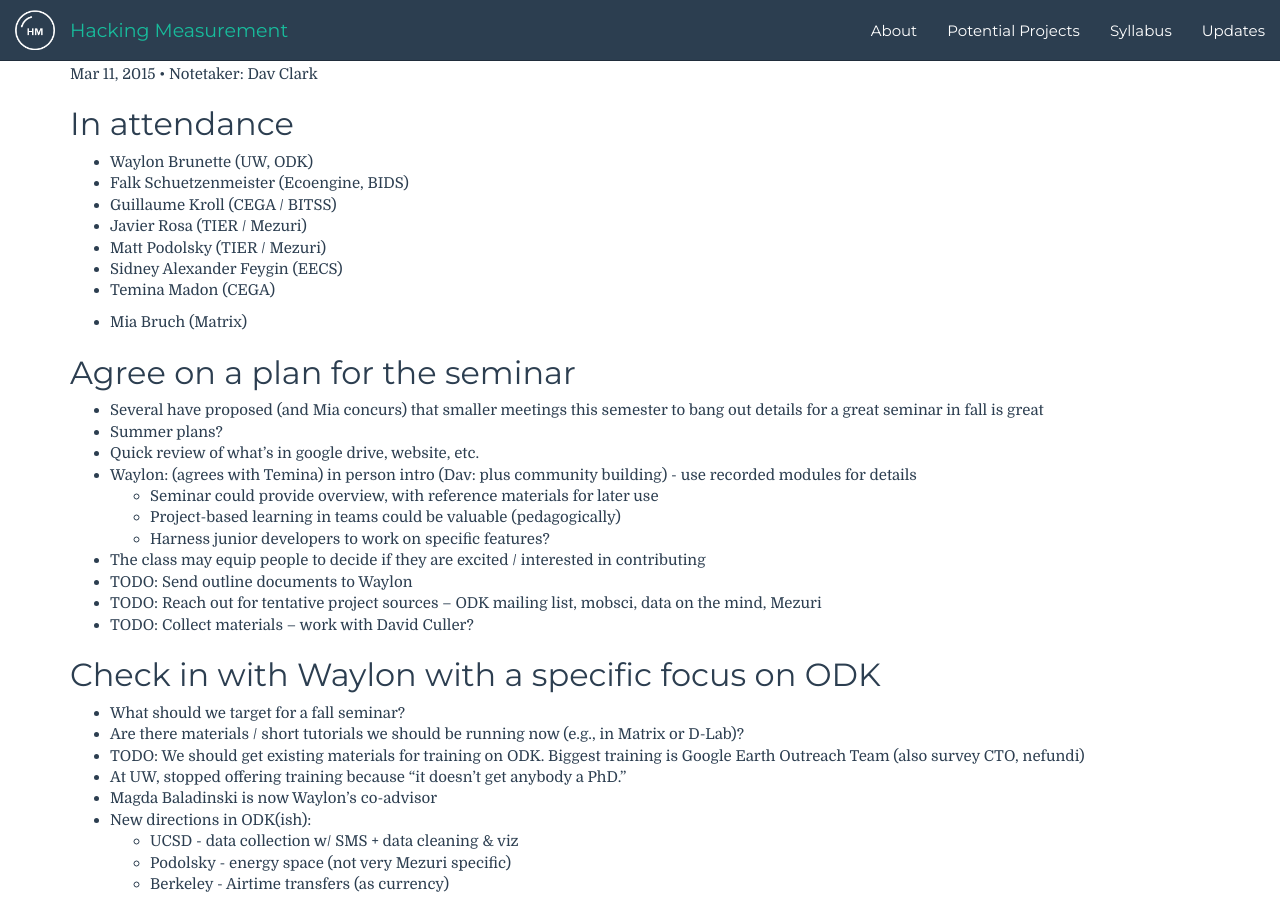
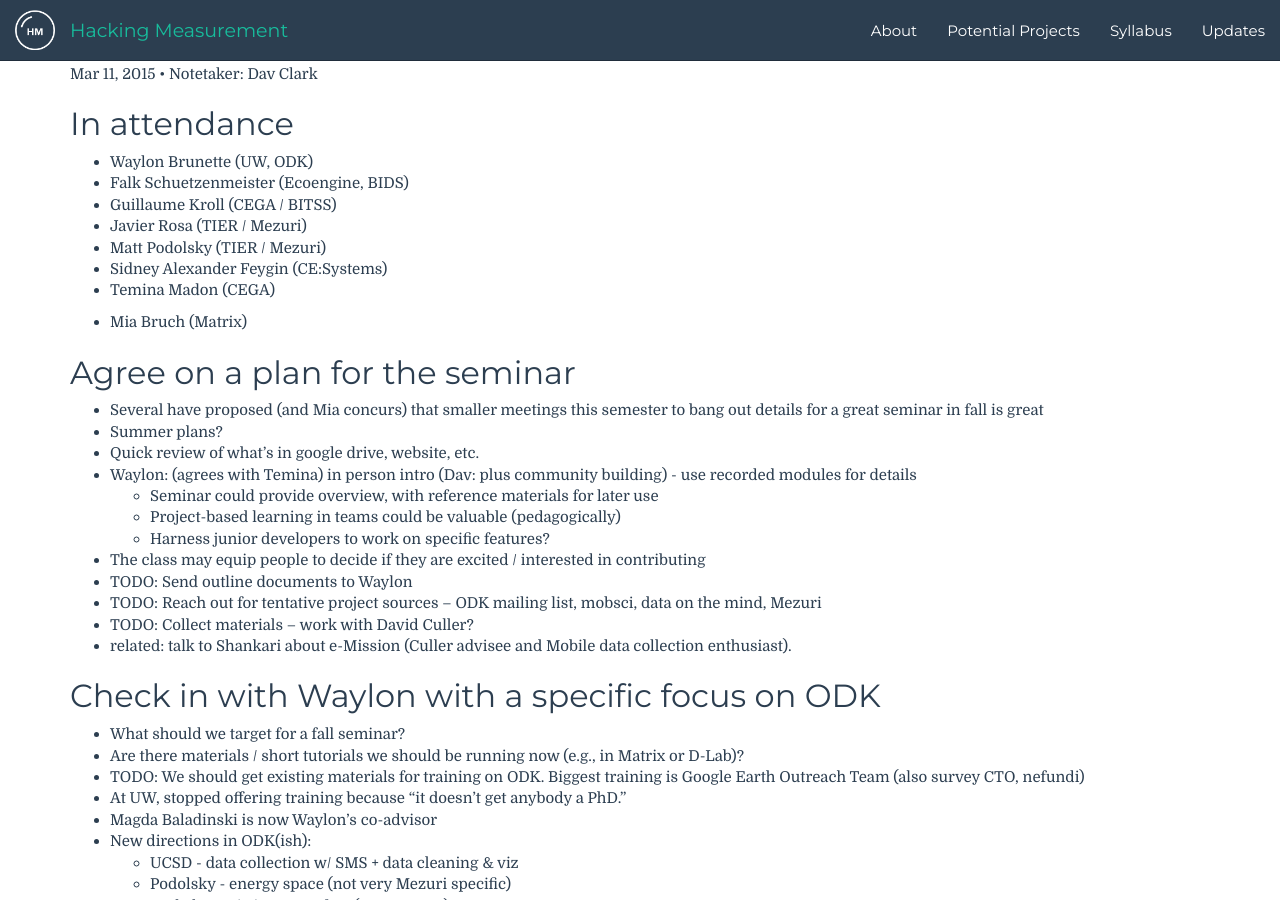
Before and after one commit to BIDS-collaborative/hackingmeasurement.github.io, a Jekyll site: the page built from _posts/2015-03-11-odk-update.md, in a window 1280 px wide and 900 px high, scrolled down 420 px. Built offline with Jekyll 4.4.1, drawn with Linux system fonts in a browser that asks for light colours; comment, search, counter and statistics services are not loaded.

Commit message:
Minor correction and suggestion
- I'm from CE (Systems program)
- Note to talk to Shankari

```diff
--- a/_posts/2015-03-11-odk-update.md
+++ b/_posts/2015-03-11-odk-update.md
@@ -10,7 +10,7 @@ layout: meeting
  - Guillaume Kroll (CEGA / BITSS)
  - Javier Rosa (TIER / Mezuri)
  - Matt Podolsky (TIER / Mezuri)
- - Sidney Alexander Feygin (EECS)
+ - Sidney Alexander Feygin (CE:Systems)
  - Temina Madon (CEGA)
 
  - Mia Bruch (Matrix)
@@ -32,6 +32,7 @@ layout: meeting
  - TODO: Reach out for tentative project sources – ODK mailing list, mobsci,
    data on the mind, Mezuri
  - TODO: Collect materials – work with David Culler?
+  - related: talk to Shankari about e-Mission (Culler advisee and Mobile data collection enthusiast).
 
 ## Check in with Waylon with a specific focus on ODK
 
```
